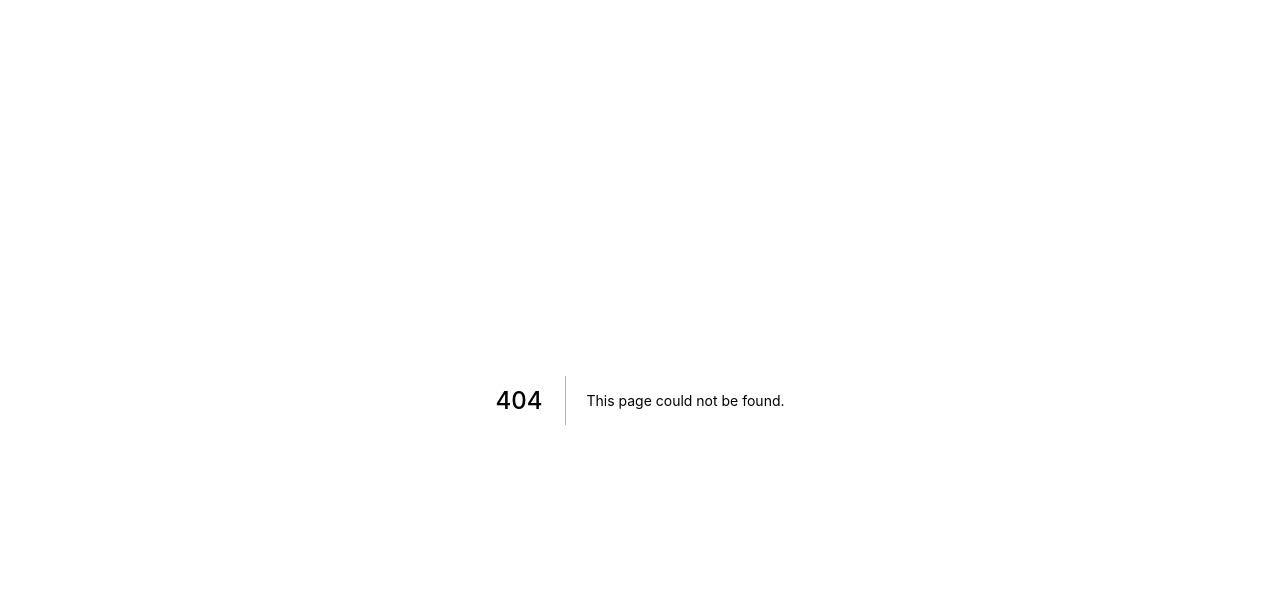
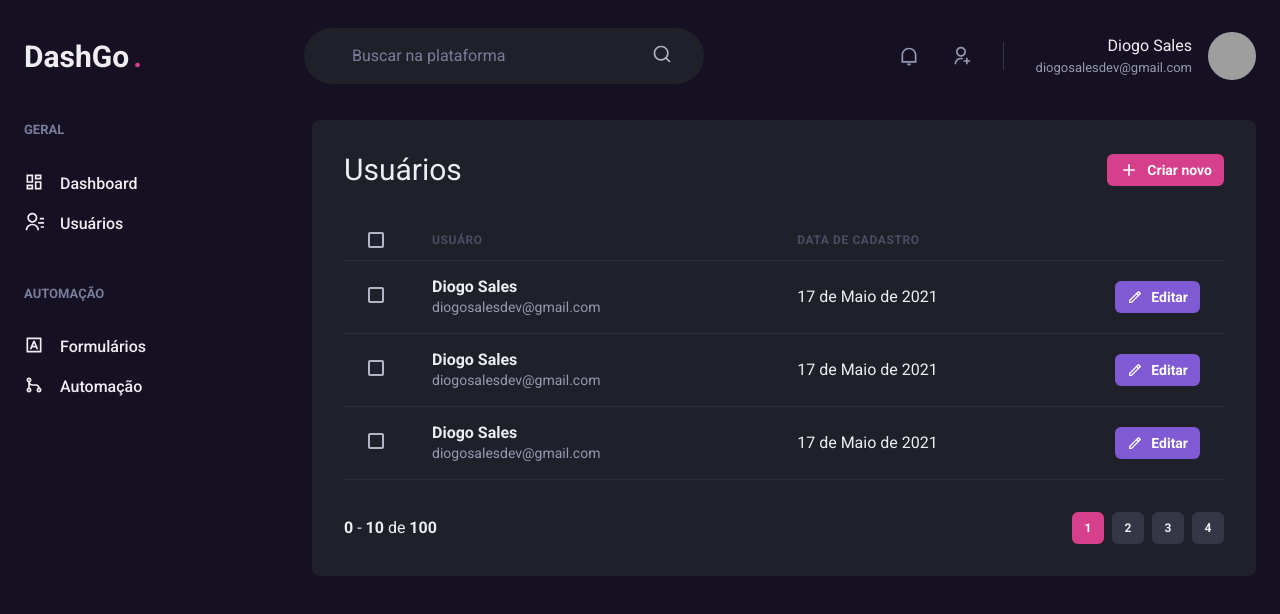
Before and after one commit to diogosalesdev/dashgo, a Next.js app: page /users in a window 1280 px wide. Before the commit this address had no page. Shown: the top 614 px of the page. Built offline with nearby package versions, Linux system fonts and the light colour scheme; grey boxes are pictures that could not be loaded.

Commit message:
Pagination component created

```diff
--- /dev/null
+++ b/src/components/Pagination.tsx
@@ -0,0 +1,69 @@
+import { Box, Button, Stack } from "@chakra-ui/react";
+
+export function Pagination() {
+  return (
+    <Stack
+      direction='row'
+      mt='8'
+      justify='space-between'
+      align='center'
+      spacing='6'
+    >
+      <Box>
+        <strong>0</strong> - <strong>10</strong> de <strong>100</strong>
+      </Box>
+      <Stack
+        direction='row'
+        spacing='2'
+      >
+        <Button
+          size='sm'
+          fontSize='xs'
+          w='4'
+          colorScheme='pink'
+          disabled
+          _disabled={{
+            bgColor: 'pink.500',
+            cursor: 'default'
+          }}
+        >
+          1
+        </Button>
+        <Button
+          size='sm'
+          fontSize='xs'
+          w='4'
+          bgColor='gray.700'
+          _hover={{
+            bg: 'gray.500'
+          }}
+        >
+          2
+        </Button>
+        <Button
+          size='sm'
+          fontSize='xs'
+          w='4'
+          bgColor='gray.700'
+          _hover={{
+            bg: 'gray.500'
+          }}
+        >
+          3
+        </Button>
+        <Button
+          size='sm'
+          fontSize='xs'
+          w='4'
+          bgColor='gray.700'
+          _hover={{
+            bg: 'gray.500'
+          }}
+        >
+          4
+        </Button>
+      </Stack>
+
+    </Stack>
+  )
+}
--- /dev/null
+++ b/src/pages/users/index.tsx
@@ -0,0 +1,132 @@
+import NextLink from 'next/link';
+import { Box, Button, Checkbox, Flex, Heading, Icon, Table, Tbody, Td, Text, Th, Thead, Tr } from "@chakra-ui/react";
+import { Header } from "../../components/Header";
+import { Sidebar } from "../../components/Sidebar";
+import { RiAddLine, RiPencilLine } from 'react-icons/ri';
+import { Pagination } from '../../components/Pagination';
+
+export default function UserList() {
+  return (
+    <Box>
+      <Header />
+
+      <Flex w='100%' my='6' maxWidth={1480} mx='auto' px='6'>
+        <Sidebar />
+
+        <Box flex='1' borderRadius={8} bg='gray.800' p='8'>
+          <Flex mb='8' justify='space-between' align='center'>
+            <Heading size='lg' fontWeight='normal'>
+              Usuários
+            </Heading>
+
+            <NextLink href='#' passHref>
+              <Button
+                as='a'
+                size='sm'
+                fontSize='sm'
+                colorScheme='pink'
+                leftIcon={<Icon as={RiAddLine} fontSize='20' />}
+              >
+                Criar novo
+              </Button>
+            </NextLink>
+          </Flex>
+
+          <Table colorScheme='whiteAlpha'>
+            <Thead>
+              <Tr>
+                <Th px='6' color='gray.300' w='8'>
+                  <Checkbox colorScheme='pink' />
+                </Th>
+                <Th>Usuáro</Th>
+                <Th>Data de cadastro</Th>
+                <Th w='8'></Th>
+              </Tr>
+            </Thead>
+
+            <Tbody>
+              <Tr>
+                <Td px='6'>
+                  <Checkbox colorScheme='pink' />
+                </Td>
+                <Td>
+                  <Box>
+                    <Text fontWeight='bold'>Diogo Sales</Text>
+                    <Text fontSize='sm' fontWeight='normal' color='gray.300'>diogosalesdev@gmail.com</Text>
+                  </Box>
+                </Td>
+                <Td>17 de Maio de 2021</Td>
+                <Td>
+                  <NextLink href='#' passHref>
+                    <Button
+                      as='a'
+                      size='sm'
+                      fontSize='sm'
+                      colorScheme='purple'
+                      leftIcon={<Icon as={RiPencilLine} fontSize='16' />}
+                    >
+                      Editar
+                    </Button>
+                  </NextLink>
+                </Td>
+              </Tr>
+              <Tr>
+                <Td px='6'>
+                  <Checkbox colorScheme='pink' />
+                </Td>
+                <Td>
+                  <Box>
+                    <Text fontWeight='bold'>Diogo Sales</Text>
+                    <Text fontSize='sm' fontWeight='normal' color='gray.300'>diogosalesdev@gmail.com</Text>
+                  </Box>
+                </Td>
+                <Td>17 de Maio de 2021</Td>
+                <Td>
+                  <NextLink href='#' passHref>
+                    <Button
+                      as='a'
+                      size='sm'
+                      fontSize='sm'
+                      colorScheme='purple'
+                      leftIcon={<Icon as={RiPencilLine} fontSize='16' />}
+                    >
+                      Editar
+                    </Button>
+                  </NextLink>
+                </Td>
+              </Tr>
+              <Tr>
+                <Td px='6'>
+                  <Checkbox colorScheme='pink' />
+                </Td>
+                <Td>
+                  <Box>
+                    <Text fontWeight='bold'>Diogo Sales</Text>
+                    <Text fontSize='sm' fontWeight='normal' color='gray.300'>diogosalesdev@gmail.com</Text>
+                  </Box>
+                </Td>
+                <Td>17 de Maio de 2021</Td>
+                <Td>
+                  <NextLink href='#' passHref>
+                    <Button
+                      as='a'
+                      size='sm'
+                      fontSize='sm'
+                      colorScheme='purple'
+                      leftIcon={<Icon as={RiPencilLine} fontSize='16' />}
+                    >
+                      Editar
+                    </Button>
+                  </NextLink>
+                </Td>
+              </Tr>
+            </Tbody>
+          </Table>
+
+          <Pagination />
+
+        </Box>
+      </Flex>
+    </Box>
+  )
+}
```
